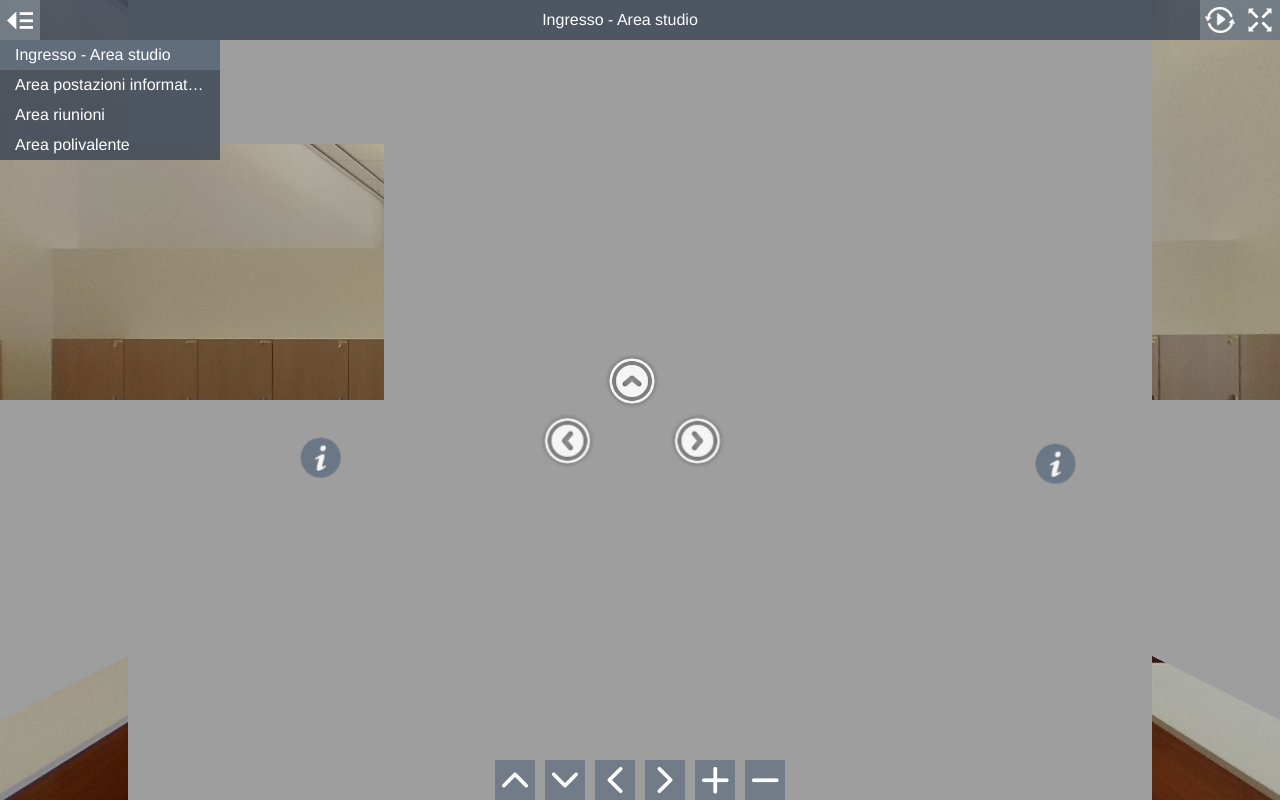
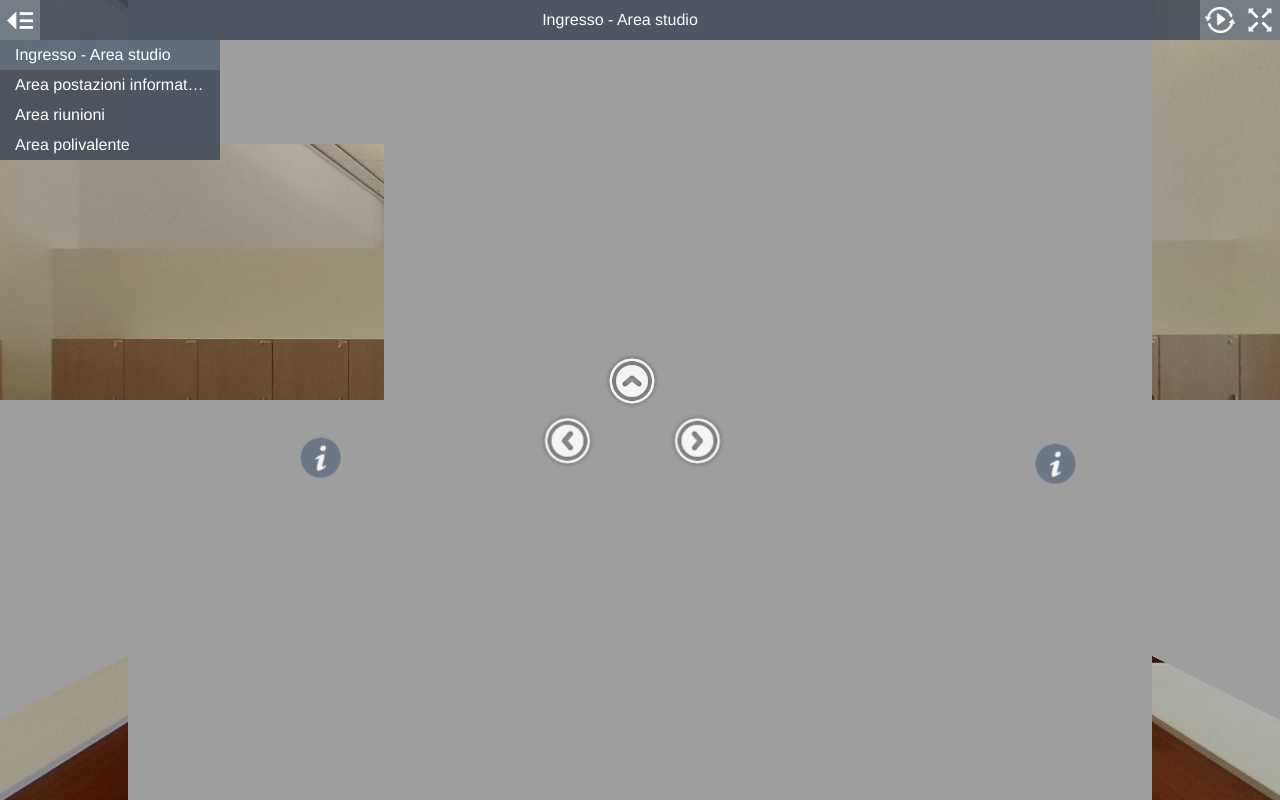
Before and after one commit to liceorosmini/aulainsegnanti, a plain HTML site: page index.html in a window 1280 px wide. Drawn offline with Linux system fonts and the light colour scheme.

Commit message:
aggiornamenti

```diff
--- a/data.js
+++ b/data.js
@@ -52,50 +52,50 @@ var APP_DATA = {
         {
           "yaw": 0.6572918856814169,
           "pitch": 0.06741947158725559,
-          "title": "",
-          "text": "Armadietti docenti"
+          "title": "<span style=\"font-size: 13px; background-color: rgba(58, 68, 84, 0.8);\">armadietti docenti</span>",
+          "text": ""
         },
         {
           "yaw": 1.407534268638063,
           "pitch": 0.36011177069880773,
-          "title": "",
-          "text": "postazioni di lavoro con alimentazioni per notebook"
+          "title": "<span style=\"font-size: 13px; background-color: rgba(58, 68, 84, 0.8);\">postazioni di lavoro con alimentazioni per notebook</span>",
+          "text": ""
         },
         {
           "yaw": -1.3433144272582496,
           "pitch": 0.3569529315967408,
-          "title": "",
-          "text": "postazioni di lavoro con alimentazione per notebook"
+          "title": "<span style=\"font-size: 13px; background-color: rgba(58, 68, 84, 0.8);\">postazioni di lavoro con alimentazione per notebook</span><br>",
+          "text": ""
         },
         {
           "yaw": -1.4013336437714656,
           "pitch": 0.042698163818643664,
-          "title": "",
-          "text": "armadietti docenti"
+          "title": "<span style=\"font-size: 13px; background-color: rgba(58, 68, 84, 0.8);\">armadietti docenti</span>",
+          "text": ""
         },
         {
           "yaw": -0.584894341754957,
           "pitch": 0.061198268928652766,
-          "title": "",
-          "text": "armadietti docenti"
+          "title": "<span style=\"font-size: 13px; background-color: rgba(58, 68, 84, 0.8);\">armadietti docenti</span>",
+          "text": ""
         },
         {
           "yaw": -2.1463942689241193,
           "pitch": 0.08790554681761797,
-          "title": "Title",
+          "title": "<br>",
           "text": "armadietti docenti"
         },
         {
-          "yaw": -3.1076820674245145,
-          "pitch": 0.12875763002068297,
-          "title": "",
-          "text": "porta di uscita/ingresso"
+          "yaw": -3.109972235416649,
+          "pitch": 0.12889494302397608,
+          "title": "<span style=\"font-size: 13px; background-color: rgba(58, 68, 84, 0.8);\">porta di uscita/ingresso</span>",
+          "text": ""
         },
         {
           "yaw": 2.2897737629209587,
           "pitch": 0.10461193322061213,
-          "title": "",
-          "text": "armadietti docenti"
+          "title": "<span style=\"font-size: 13px; background-color: rgba(58, 68, 84, 0.8);\">armadietti docenti</span>",
+          "text": ""
         }
       ]
     },
@@ -151,32 +151,32 @@ var APP_DATA = {
         {
           "yaw": -0.7503978690025725,
           "pitch": 0.15424839349467234,
-          "title": "",
-          "text": "postazioni desktop"
+          "title": "<span style=\"font-size: 13px; background-color: rgba(58, 68, 84, 0.8);\">postazioni desktop</span>",
+          "text": ""
         },
         {
           "yaw": -1.681074662438938,
           "pitch": 0.09271663041617018,
-          "title": "",
-          "text": "postazioni desktop"
+          "title": "<span style=\"font-size: 13px; background-color: rgba(58, 68, 84, 0.8);\">postazioni desktop</span>",
+          "text": ""
         },
         {
           "yaw": -2.3000577810456857,
           "pitch": 0.1347030169357808,
-          "title": "",
-          "text": "armadietti docenti"
+          "title": "<span style=\"font-size: 13px; background-color: rgba(58, 68, 84, 0.8);\">armadietti docenti</span>",
+          "text": ""
         },
         {
           "yaw": -1.0008596355638701,
           "pitch": 0.2702814806413585,
-          "title": "",
-          "text": "armadio tecnico"
+          "title": "<span style=\"font-size: 13px; background-color: rgba(58, 68, 84, 0.8);\">armadio tecnico</span>",
+          "text": ""
         },
         {
           "yaw": -1.0356381001202664,
           "pitch": 0.09658219253710243,
-          "title": "",
-          "text": "stampante di rete"
+          "title": "<span style=\"font-size: 13px; background-color: rgba(58, 68, 84, 0.8);\">postazone stampante di rete</span>",
+          "text": ""
         }
       ]
     },
@@ -220,20 +220,20 @@ var APP_DATA = {
         {
           "yaw": -0.8627586310872246,
           "pitch": 0.6097816098224111,
-          "title": "",
-          "text": "punti di alimentazione notebook"
+          "title": "<span style=\"font-size: 13px; background-color: rgba(58, 68, 84, 0.8);\">punti di alimentazione notebook</span>",
+          "text": ""
         },
         {
           "yaw": 0.7987939300912856,
           "pitch": 0.5707862261747856,
-          "title": "Title",
-          "text": "punti di alimentazione notebook"
+          "title": "<span style=\"font-size: 13px; background-color: rgba(58, 68, 84, 0.8);\">punti di alimentazione notebook</span>",
+          "text": ""
         },
         {
           "yaw": -1.49544124033363,
           "pitch": 0.005075585695077933,
-          "title": "",
-          "text": "punto alimentazione maxischermo"
+          "title": "<span style=\"font-size: 13px; background-color: rgba(58, 68, 84, 0.8);\">alimentazione maxischermo</span>",
+          "text": ""
         }
       ]
     },
@@ -289,68 +289,68 @@ var APP_DATA = {
         {
           "yaw": -2.1385253362919094,
           "pitch": 0.2249659494501568,
-          "title": "",
-          "text": "lavello"
+          "title": "<span style=\"font-size: 13px; background-color: rgba(58, 68, 84, 0.8);\">lavello</span>",
+          "text": ""
         },
         {
           "yaw": -2.3186114614317344,
           "pitch": 0.2660463022278048,
-          "title": "",
-          "text": "forno a microonde"
+          "title": "<span style=\"font-size: 13px; background-color: rgba(58, 68, 84, 0.8);\">forno a microonde</span>",
+          "text": ""
         },
         {
           "yaw": -1.997353269018614,
           "pitch": 0.1760715005221023,
-          "title": "",
-          "text": "frigorifero/congelatore"
+          "title": "<span style=\"font-size: 13px; background-color: rgba(58, 68, 84, 0.8);\">frigorifero/congelatore</span>",
+          "text": ""
         },
         {
           "yaw": 1.7598650823347874,
           "pitch": 0.4196833956567101,
-          "title": "",
-          "text": "spazio relax/lettura"
+          "title": "<span style=\"font-size: 13px; background-color: rgba(58, 68, 84, 0.8);\">divanetti relax/lettura</span>",
+          "text": ""
         },
         {
           "yaw": -1.0511864999730651,
           "pitch": 0.39584974056079325,
-          "title": "",
-          "text": "tavoli ad uso ricreativo o per lavoro"
+          "title": "<span style=\"font-size: 13px; background-color: rgba(58, 68, 84, 0.8);\">tavoli ad uso ricreativo o per lavoro</span>",
+          "text": ""
         },
         {
           "yaw": -0.08729224829185966,
           "pitch": 0.35905175796190925,
-          "title": "",
-          "text": "armadietti contenitori multiuso condivisi"
+          "title": "<span style=\"font-size: 13px; background-color: rgba(58, 68, 84, 0.8);\">armadietti contenitori multiuso condivisi</span>",
+          "text": ""
         },
         {
           "yaw": -1.9118666638288975,
           "pitch": -0.2969804665918865,
-          "title": "",
-          "text": "access point"
+          "title": "<span style=\"font-size: 13px; background-color: rgba(58, 68, 84, 0.8);\">access point</span>",
+          "text": ""
         },
         {
           "yaw": 0.01976898398534388,
           "pitch": -0.4655913054060097,
-          "title": "",
-          "text": "proiettore"
+          "title": "<span style=\"font-size: 13px; background-color: rgba(58, 68, 84, 0.8);\">proiettore</span>",
+          "text": ""
         },
         {
           "yaw": -1.0255889437099164,
           "pitch": -0.2545812655066033,
-          "title": "",
-          "text": "cassa acustica"
+          "title": "<span style=\"font-size: 13px; background-color: rgba(58, 68, 84, 0.8);\">cassa acustica</span>",
+          "text": ""
         },
         {
           "yaw": 0.9666996858579342,
           "pitch": -0.2593002529191004,
-          "title": "",
-          "text": "cassa acustica"
+          "title": "<span style=\"font-size: 13px; background-color: rgba(58, 68, 84, 0.8);\">cassa acustica</span>",
+          "text": ""
         },
         {
           "yaw": 0.584927908773679,
           "pitch": 0.06270349900316319,
-          "title": "",
-          "text": "uscita di emergenza"
+          "title": "<span style=\"font-size: 13px; background-color: rgba(58, 68, 84, 0.8);\">uscita di emergenza</span>",
+          "text": ""
         }
       ]
     }
@@ -360,6 +360,6 @@ var APP_DATA = {
     "mouseViewMode": "drag",
     "autorotateEnabled": false,
     "fullscreenButton": true,
-    "viewControlButtons": true
+    "viewControlButtons": false
   }
 };
--- a/index.html
+++ b/index.html
@@ -8,7 +8,7 @@
 <link rel="stylesheet" href="vendor/reset.min.css">
 <link rel="stylesheet" href="style.css">
 </head>
-<body class="multiple-scenes view-control-buttons">
+<body class="multiple-scenes ">
 
 <div id="pano"></div>
 
```
